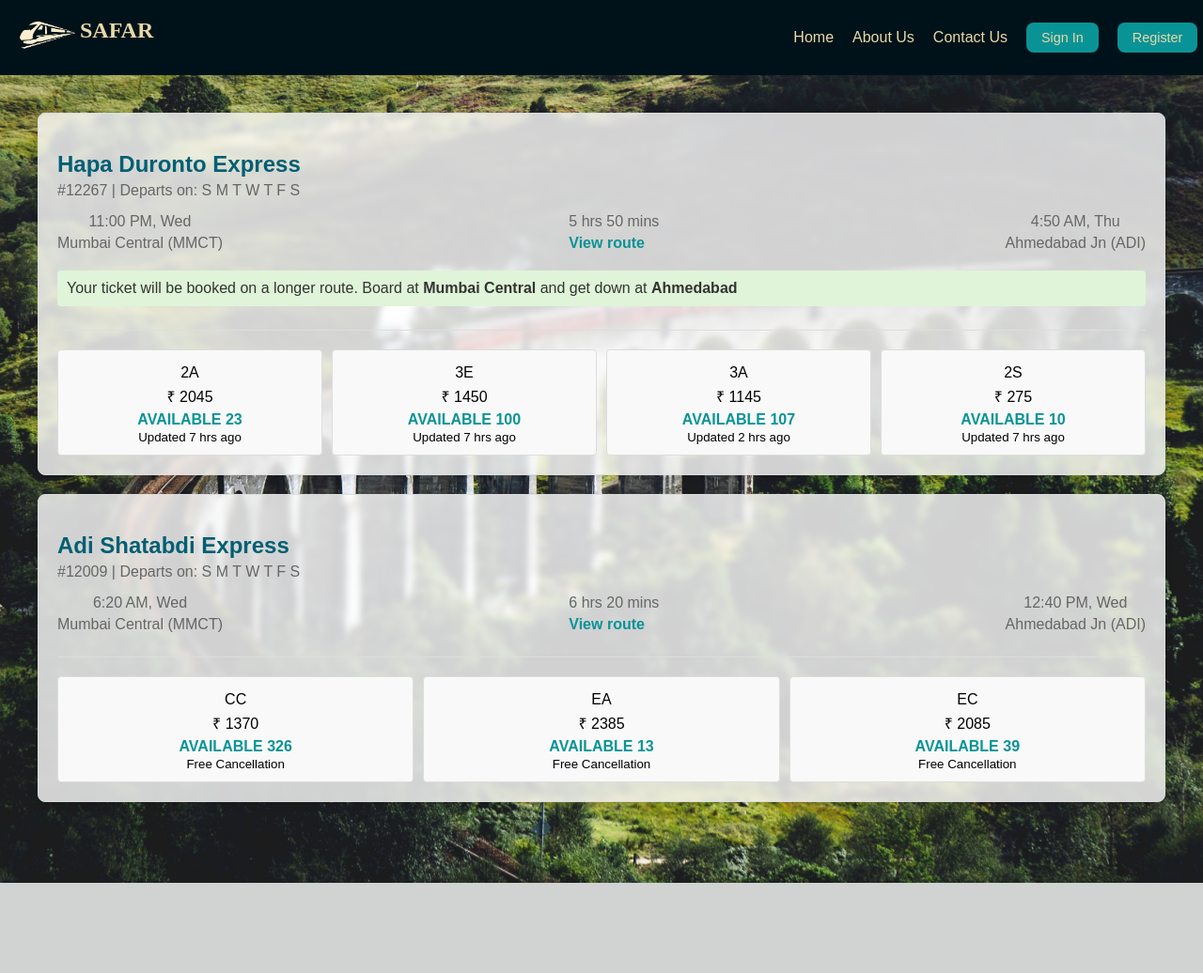
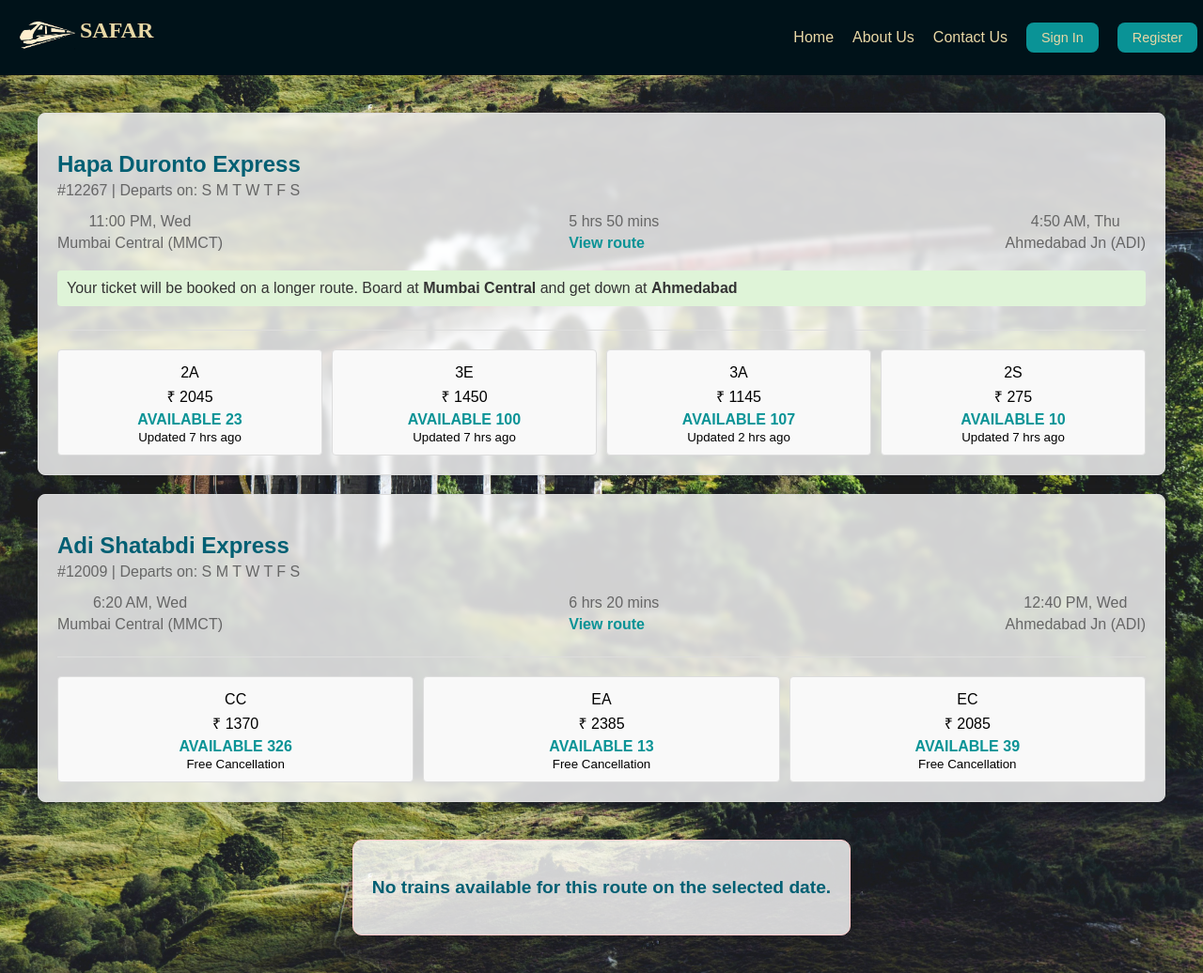
Before and after one commit to MunnaXD/Railway-Ticket-Booking-System, a PHP site: page /search_Train.html in a window 1280 px wide. Shown: the whole page at 94% size. Before the commit the page ends 940 px from the top, so only its background shows below. Run offline with PHP 8.4, Linux system fonts and the light colour scheme.

Commit message:
made no trains available message more visible

```diff
--- a/search_Train.html
+++ b/search_Train.html
@@ -114,6 +114,9 @@
                     </div>
                 </div>
             </div>
+            <div class="no-trains-message">
+                <p>No trains available for this route on the selected date.</p>
+            </div>
         </div>
         </div>
     </div>
--- a/search_train_styles.css
+++ b/search_train_styles.css
@@ -160,3 +160,17 @@
     color: #0A9396;
     font-weight: bold;
 }
+
+.no-trains-message {
+    margin: 20px auto;
+    padding: 20px;
+    background-color: rgba(255, 255, 255, 0.8);
+    border-radius: 10px;
+    max-width: 600px;
+    text-align: center;
+    font-size: 1.2rem;
+    font-weight: bold;
+    color: #005F73;
+    box-shadow: 0 4px 8px rgba(0, 0, 0, 0.1);
+    border: 1px solid #ffcccc;
+}
--- a/searchtrains.php
+++ b/searchtrains.php
@@ -96,7 +96,9 @@
                     </div>
                 <?php endwhile; ?>
             <?php else: ?>
-                <p>No trains available for this route on the selected date.</p>
+                <div class="no-trains-message">
+                    <p>No trains available for this route on the selected date.</p>
+                </div>
             <?php endif; ?>
         </div>
     </div>
```
